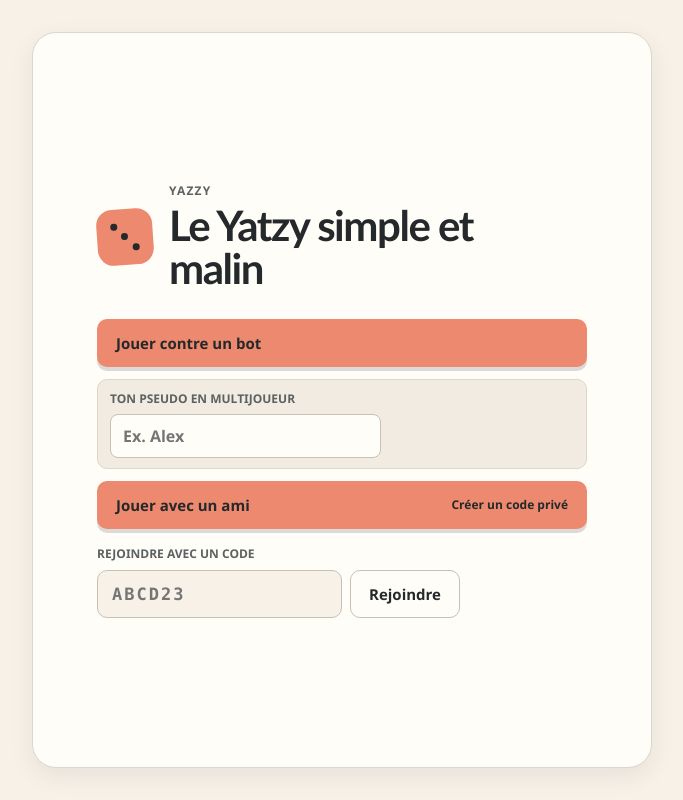
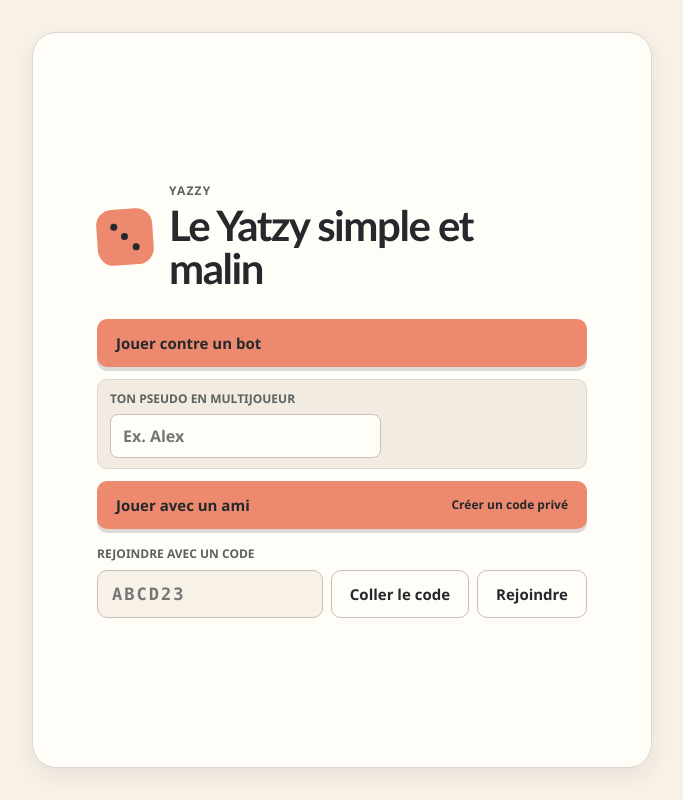
Before and after one commit to Matahari165/yazzy, a Next.js app: page / in a window 1280 px wide. Shown: the whole page, without its empty margins (298-981 px from the left). Built offline with nearby package versions, Linux system fonts and the light colour scheme.

Commit message:
Ajouter le collage du code multijoueur

```diff
--- a/src/app/globals.css
+++ b/src/app/globals.css
@@ -326,7 +326,8 @@ h3 { font-size: 18px; line-height: 1.2; }
   padding-top: 4px;
 }
 .lobby-code-form > label { color: var(--ink-soft); font-size: 12px; font-weight: 800; text-transform: uppercase; }
-.lobby-code-form > div { display: grid; grid-template-columns: minmax(0, 1fr) auto; gap: 8px; }
+.lobby-code-form > div { display: grid; grid-template-columns: minmax(0, 1fr) auto auto; gap: 8px; }
+.lobby-code-form .paste-code-action { white-space: nowrap; }
 .lobby-code-form input {
   width: 100%;
   min-height: 48px;
@@ -952,6 +953,8 @@ h3 { font-size: 18px; line-height: 1.2; }
   .logo-mark span { width: 6px; height: 6px; }
   .lobby-brand h1 { font-size: 30px; }
   .lobby-lead { font-size: 16px; }
+  .lobby-code-form > div { grid-template-columns: 1fr 1fr; }
+  .lobby-code-form input { grid-column: 1 / -1; }
   .mode-label { display: none; }
   .game-header { gap: 5px; }
   .match-score { margin-left: auto; font-size: 12px; }
--- a/src/components/HomeScreen.tsx
+++ b/src/components/HomeScreen.tsx
@@ -55,6 +55,16 @@ export function HomeScreen() {
   const startMultiplayer = () => {
     if (!savePlayerName()) return;
     router.push(`/play/${generateRoomCode()}?host=1`);
+  };
+
+  const pasteRoomCode = async () => {
+    try {
+      const pastedCode = await navigator.clipboard.readText();
+      setRoomCode(normalizeRoomCode(pastedCode));
+      setRoomCodeError("");
+    } catch {
+      setRoomCodeError("Impossible de lire le presse-papiers. Colle le code manuellement.");
+    }
   };
 
   const joinMultiplayer = (event: React.FormEvent<HTMLFormElement>) => {
@@ -145,6 +155,9 @@ export function HomeScreen() {
                 aria-describedby={roomCodeError ? "room-code-error" : undefined}
                 aria-invalid={roomCodeError ? true : undefined}
               />
+              <button className="secondary-action paste-code-action" type="button" onClick={pasteRoomCode}>
+                Coller le code
+              </button>
               <button className="secondary-action" type="submit">
                 Rejoindre
               </button>
```
